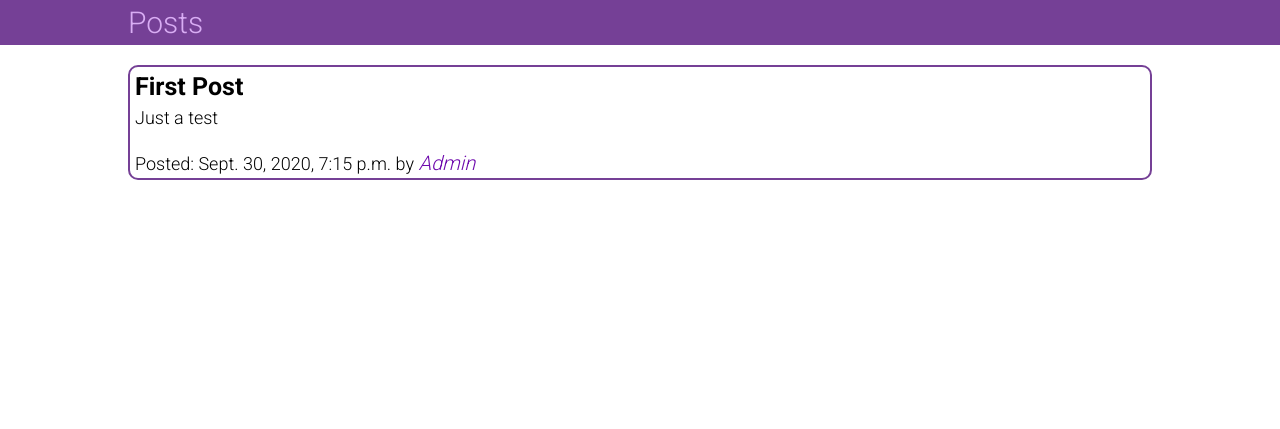
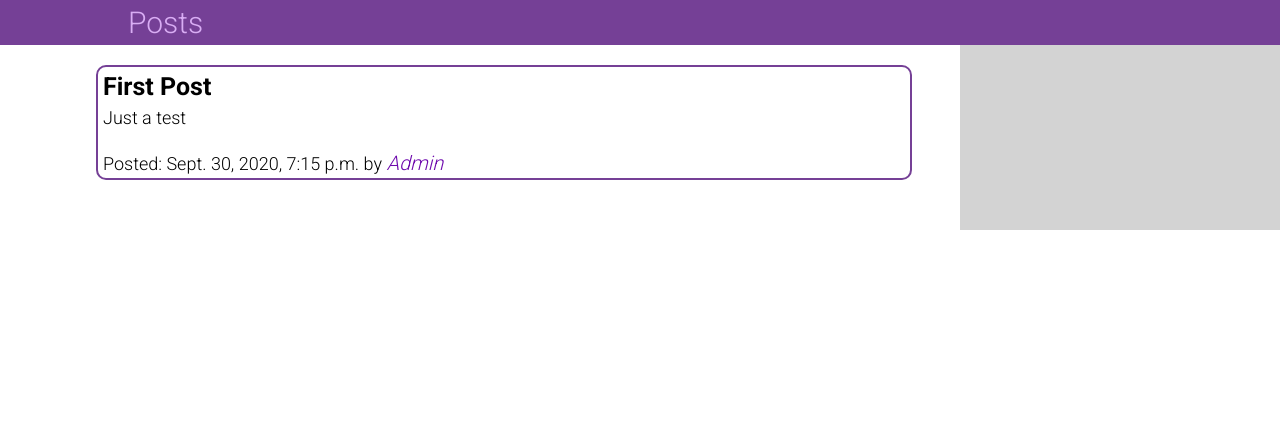
Before and after one commit to bulkashmak/blog_website, a Django app: page /posts/ in a window 1280 px wide. Shown: the part 67-496 px from the top of the page. Run offline with Django 3.2, Linux system fonts and the light colour scheme; data comes from the database, SQL or seed files in the repository; both versions use the stored data as it was after the commit.

Commit message:
Made a wrapper div inside the body, made a sidebar div.

```diff
--- a/posts/static/css/base.css
+++ b/posts/static/css/base.css
@@ -1,5 +1,5 @@
 @charset "UTF-8";
-@import url('https://fonts.googleapis.com/css2?family=Monoton&family=Roboto:wght@300;700&display=swap');
+@import url("https://fonts.googleapis.com/css2?family=Monoton&family=Roboto:wght@300;700&display=swap");
 
 * {
   padding: 0px;
@@ -20,10 +20,10 @@ header {
 
 .logo {
   grid-column: 1;
-    font-family: 'Monoton', cursive;
+  font-family: "Monoton", cursive;
 }
 
-.logo a{
+.logo a {
   font-size: 30px;
   color: white;
   text-decoration: none;
@@ -36,11 +36,12 @@ header {
   grid-column: 2;
   list-style: none;
   text-transform: uppercase;
-    font-family: 'Roboto', sans-serif;
+  font-family: "Roboto", sans-serif;
   font-weight: 700;
 }
 
-.nav_links li, a {
+.nav_links li,
+a {
   font-size: 13px;
   color: white;
   justify-content: end;
@@ -62,7 +63,7 @@ header {
 }
 
 .semi-header p {
-    font-family: 'Roboto', sans-serif;
+  font-family: "Roboto", sans-serif;
   font-weight: 300;
   font-size: 30px;
   color: #d9adf4;
@@ -85,24 +86,35 @@ footer p {
   transform: translate(-50%, -50%);
 
   color: white;
-    font-family: 'Roboto', sans-serif;
+  font-family: "Roboto", sans-serif;
   font-weight: 300;
   font-size: 15px;
 }
 
 body {
   background-color: white;
-    font-family: 'Roboto', sans-serif;
+  font-family: "Roboto", sans-serif;
   font-weight: 300;
 }
 
+.wrapper {
+  display: grid;
+  grid-template-columns: 3fr 1fr;
+}
+
 .content {
+  grid-column: 1;
   display: grid;
   grid-gap: 10px;
   padding-top: 20px;
   padding-left: 10%;
-    padding-right: 10%;
+  padding-right: 5%;
   padding-bottom: 50px;
+}
+
+.sidebar {
+  grid-column: 2;
+  background-color: lightgray;
 }
 
 .about_page {
@@ -158,7 +170,6 @@ body {
   padding-top: 18px;
   color: black;
   font-size: 20px;
-    align-content: end;
 }
 
 .author a {
--- a/posts/templates/base.html
+++ b/posts/templates/base.html
@@ -2,14 +2,10 @@
 <!DOCTYPE html>
 <html lang="en">
   <head>
-    <meta charset="UTF-8">
-    <meta name="viewport" content="width=device-width, initial-scale=1.0">
-    <link type="text/css" rel="stylesheet" href="{% static 'css/base.css' %}">
-    <title>
-        {% block title %}
-        Home page
-        {% endblock title %}
-    </title>
+    <meta charset="UTF-8" />
+    <meta name="viewport" content="width=device-width, initial-scale=1.0" />
+    <link type="text/css" rel="stylesheet" href="{% static 'css/base.css' %}" />
+    <title>{% block title %} Home page {% endblock title %}</title>
   </head>
   <body>
     <header>
@@ -26,9 +22,9 @@
     <div class="semi-header">
       <p>{{ title }}</p>
     </div>
-    <div class="content">
-        {% block content %}
-        {% endblock content %}
+    <div class="wrapper">
+      <div class="content">{% block content %} {% endblock content %}</div>
+      <div class="sidebar">{% block sidebar %} {% endblock sidebar %}</div>
     </div>
     <footer>
       <p>© Bulkashmak</p>
--- a/posts/templates/posts/posts.html
+++ b/posts/templates/posts/posts.html
@@ -1,17 +1,16 @@
 {% extends 'base.html' %}
-
-{% block title %}
-{{ title }}
-{% endblock title %}
-
+{% block title %} {{ title }} {% endblock title %}
 {% block content %}
   {% for post in posts %}
     {% if post.status == 1 %}
       <div class="post">
         <h5>{{ post.title }}</h5>
         <p>{{ post.content }}</p>
-                <p class="author">Posted: {{ post.created }} by <a href="#">{{ post.author }}</a></p>
+        <p class="author">Posted: {{ post.created }} by <a href="#">{{ post.author }}</a>
+        </p>
       </div>
     {% endif %}
   {% endfor %}
 {% endblock content %}
+{% block sidebar %}
+{% endblock sidebar %}
```
Also changed, not shown: db.sqlite3. Lines whose indentation alone changed are shown as unchanged.
